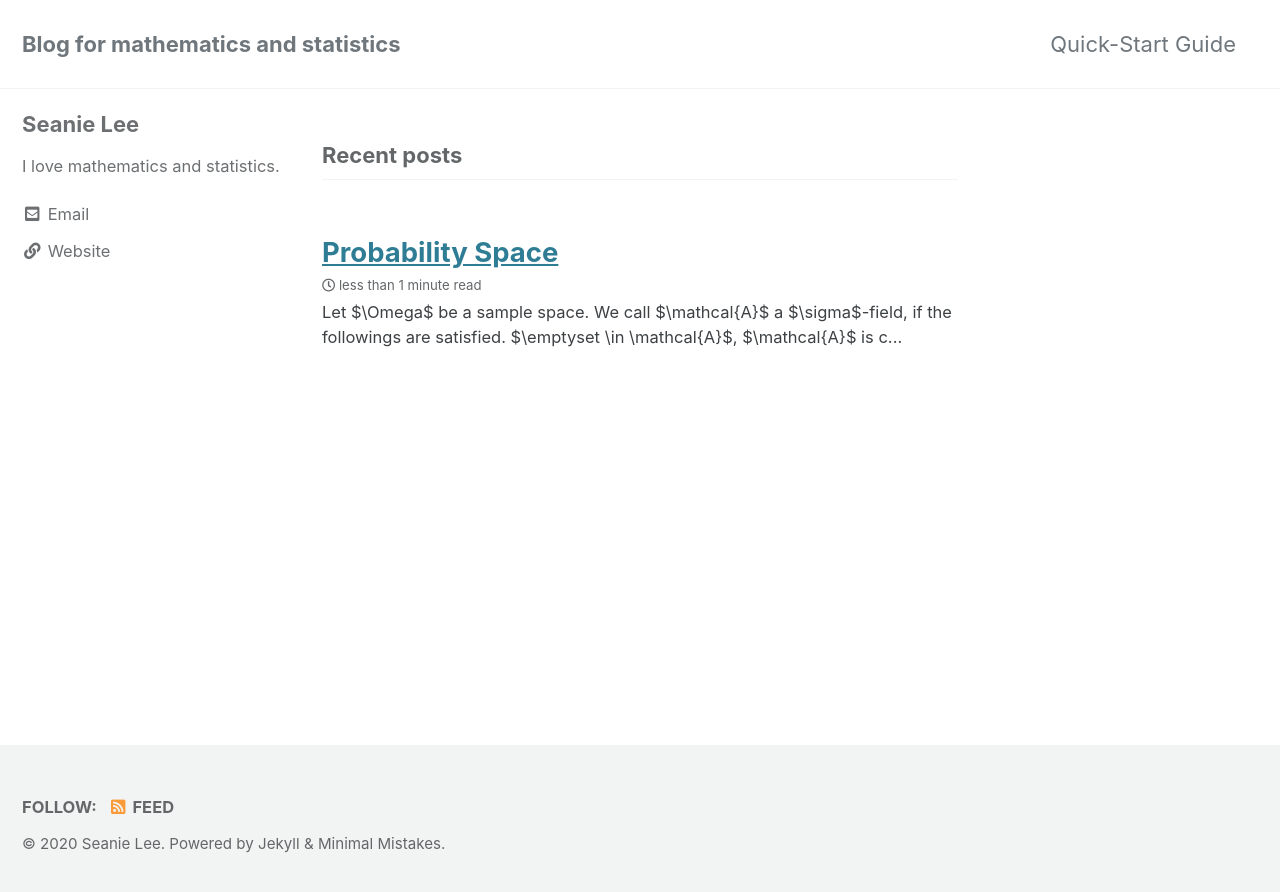
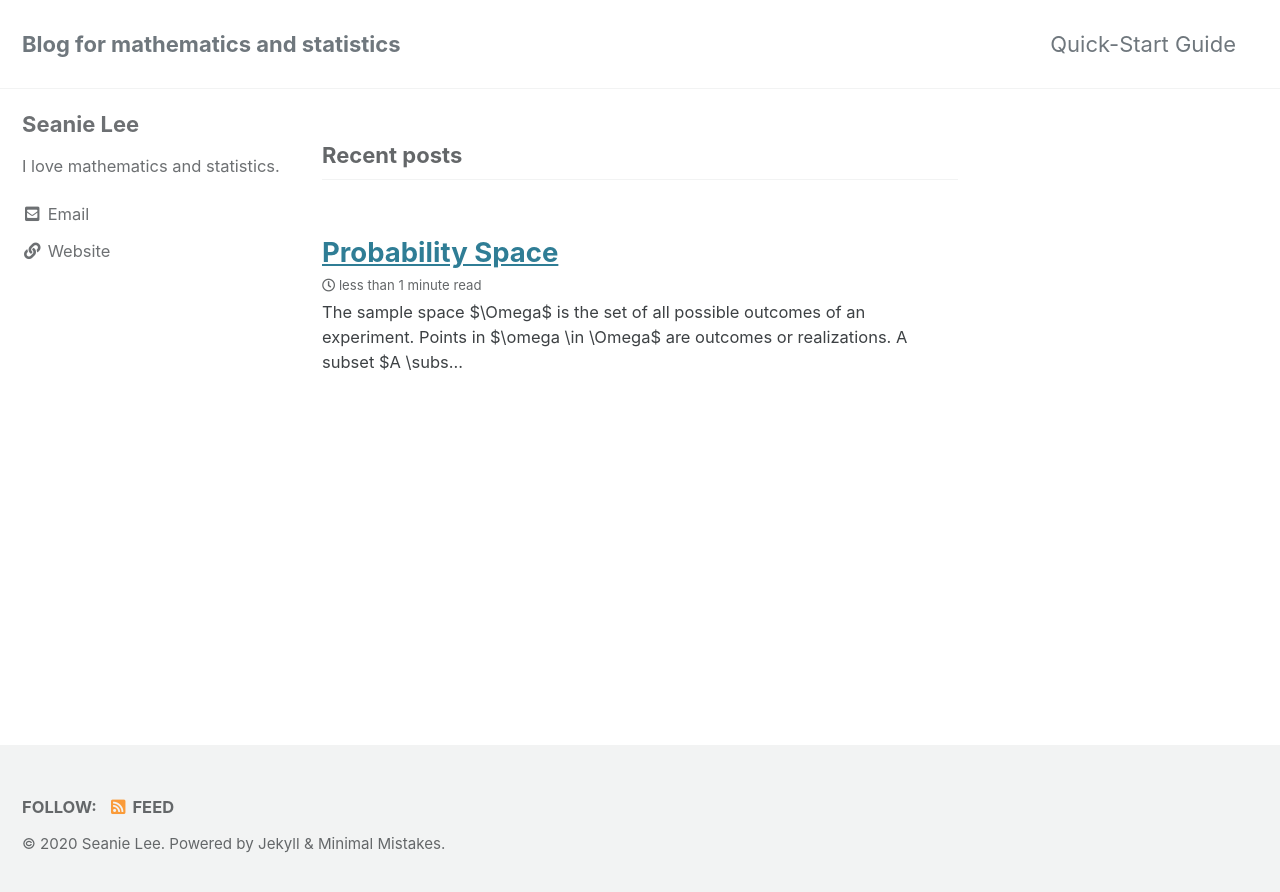
Before and after one commit to seanie12/blog, a Jekyll site: the page built from index.html, in a window 1280 px wide. Shown: the top 892 px of the page. Built offline with Jekyll 4.4.1, drawn with Linux system fonts in a browser that asks for light colours; cached includes are drawn as plain includes; the list of posts is cut into pages by our own code; part of the change alters nothing that is shown.

Commit message:
Update 2020-12-22-first-post.md

```diff
--- a/_posts/2020-12-22-first-post.md
+++ b/_posts/2020-12-22-first-post.md
@@ -5,12 +5,21 @@ use_math: true
 ---
 
 
+The sample space $\Omega$ is the set of all possible outcomes of an experiment. Points in $\omega \in \Omega$ are *outcomes* or *realizations*.
+A subset $A \subset \Omega$ is called a event. We will assign a real number $\mathbb{P}(A)$ to every subset $A \in \Omega$. We call $\mathbb{P}$ a *probability measure* if it satisfies the following three axioms.
+1. $\mathbb{P}(A) \geq 0$ for every $A \subset \Omega$
+2. $\mathbb{P}(\Omega) = 1$
+3. If $A_1, A_2, \ldots,$ are disjiont then
+\begin{equation*}
+\mathbb{P}(\cup_{i=1}^\infty A_i) = \sum\limits_{i=1}^\infty \mathbb{P}(A_i)
+\end{equation*}
+However, we cannot assign probabilites to all subsets of sample space $\Omega$. We need to define what is *measurable*.
 
 Let $\Omega$ be a sample space. We call $\mathcal{A}$ a $\sigma$-field, if the followings are satisfied.
 1. $\emptyset \in \mathcal{A}$,
 2. $\mathcal{A}$ is closed under the countable union. i.e., if $A_1, \ldots, A_n \in \mathcal{A}$ then $\cup_{i=1}^\infty A_i \in \mathcal{A}$ and
 3. $A \in \mathcal{A}$ implies that $\Omega \setminus A \in \mathcal{A}$.
-The sets in $\mathcal{A}$ are said to be measurable and we call $(\Omega, \mathcal{A})$ a *measurable space*.
+The sets in $\mathcal{A}$ are said to be measurable and we call $(\Omega, \mathcal{A})$ a *measurable space*. If $\mathbb{P}$ is a probability measure defined on the $\sigma$-field $\mathcal{A}$, then $(\Omega, \mathcal{A}, \mathbb{P})$ is called a probability space.
 
 
 ## Reference
```
